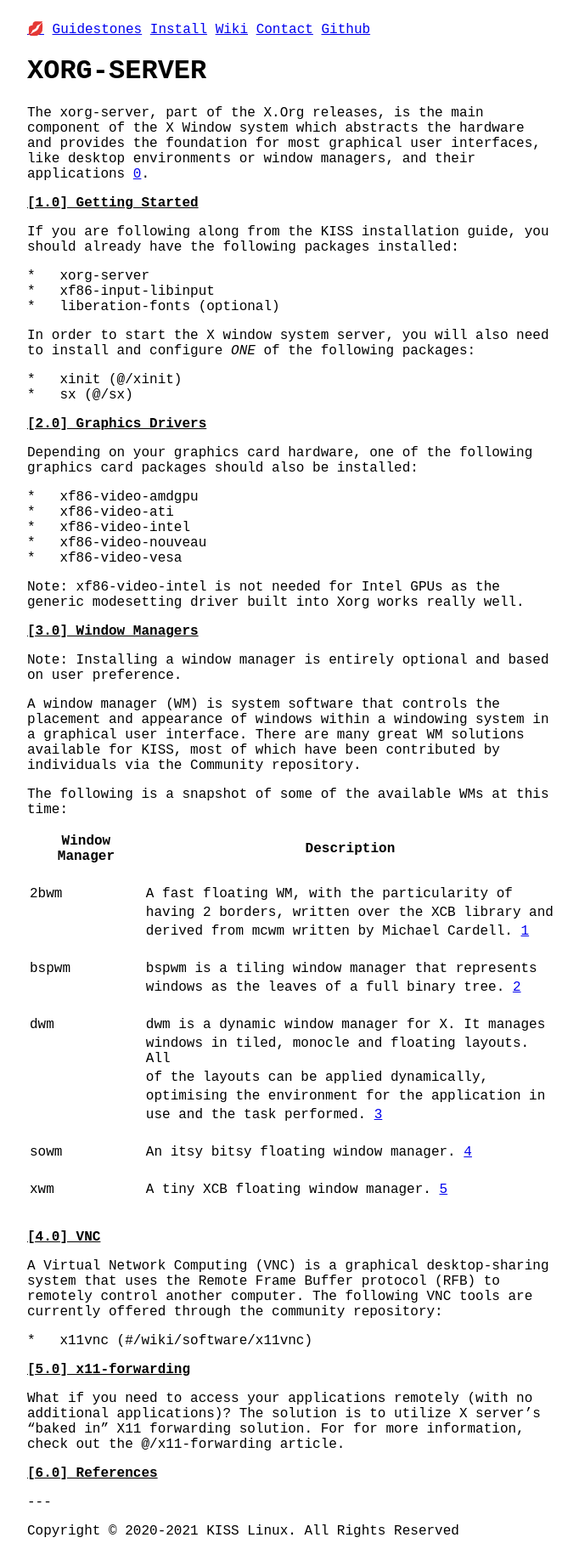
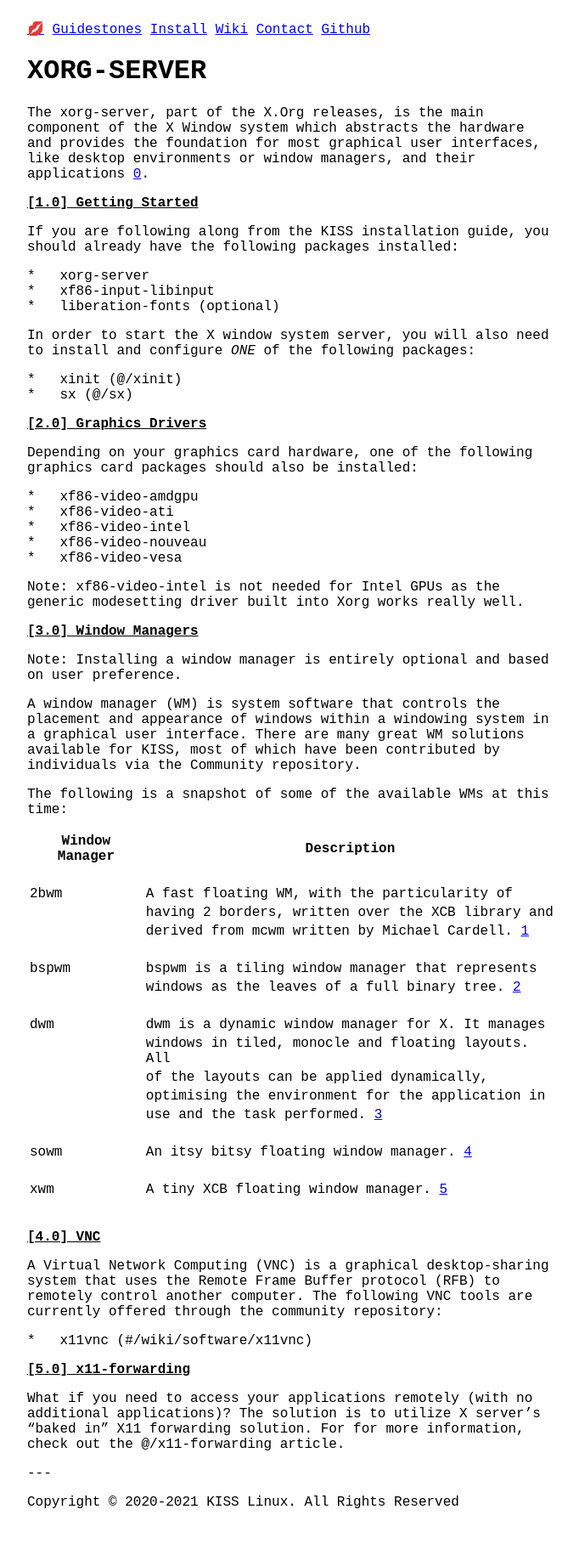
Before and after one commit to mcpcpc/k1ss, a Jekyll site: the page built from wiki/xorg/xorg-server.md, in a window 1280 px wide. Shown: the whole page at 85% size, without its empty margins (296-978 px from the left). Built offline with Jekyll 4.4.1, drawn with Linux system fonts in a browser that asks for light colours; our own code applies the rules of GitHub Pages for plain Markdown files; after the commit the page ends 1809 px from its top, so only the background shows below that.

Commit message:
Update xorg-server.md

```diff
--- a/wiki/xorg/xorg-server.md
+++ b/wiki/xorg/xorg-server.md
@@ -88,9 +88,6 @@ What if you need to access your applications remotely (with no additional
 applications)? The solution is to utilize X server's "baked in" X11 forwarding
 solution. For for more information, check out the @/x11-forwarding article.
 
-[6.0] References
-----------------
-
 [0]: https://www.x.org/wiki/
 [1]: https://github.com/venam/2bwm
 [2]: https://github.com/baskerville/bspwm
```
